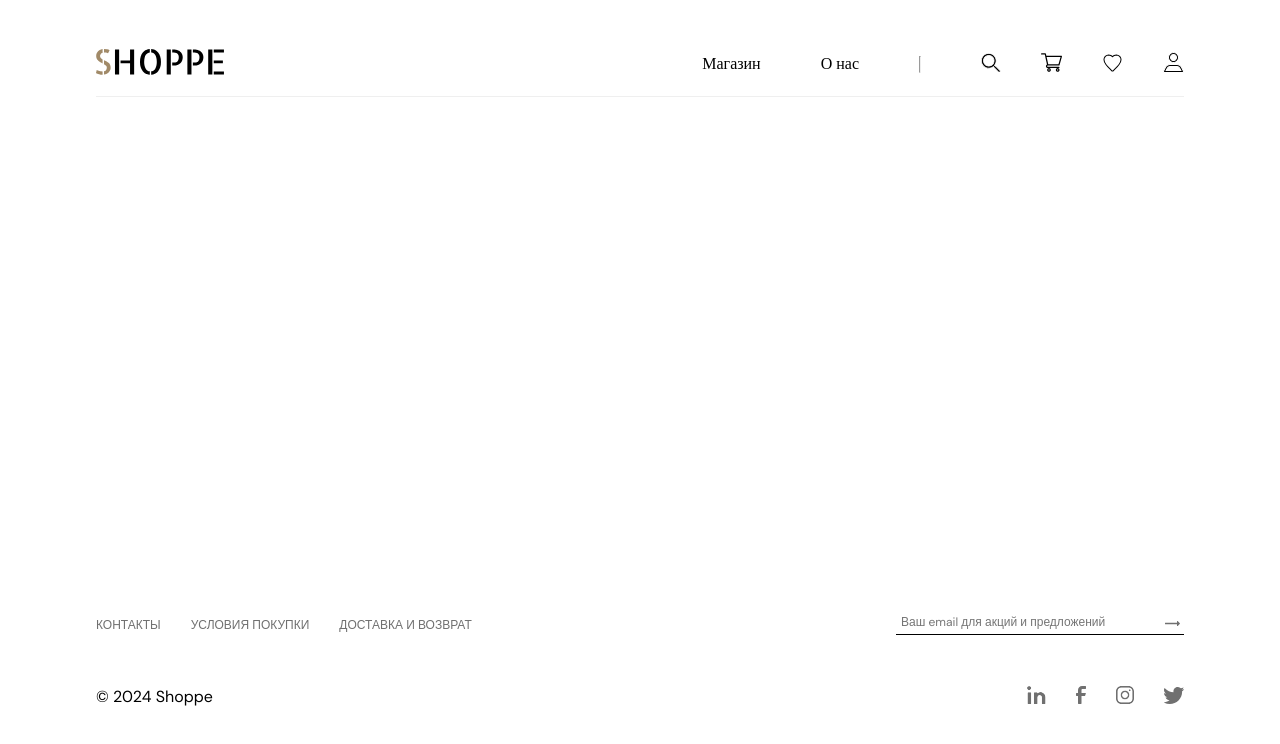
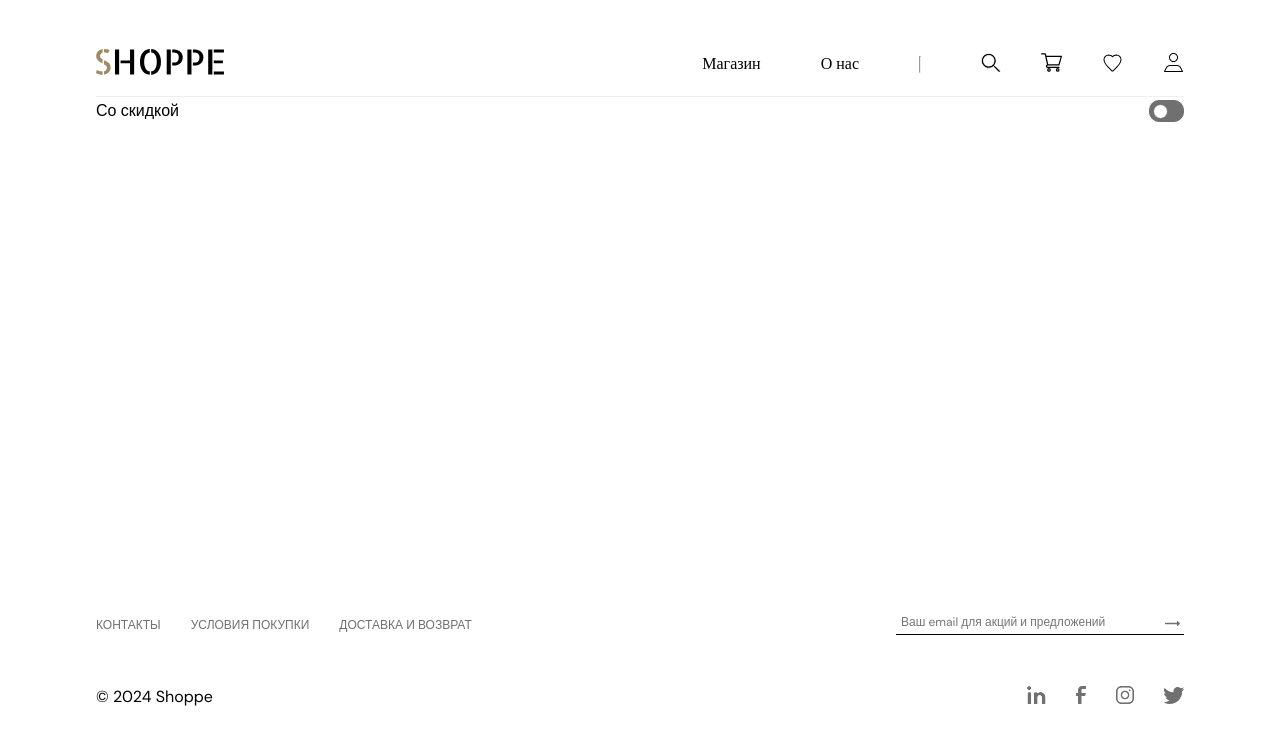
Before and after one commit to grabelnikovRus/my-shop, a Next.js app: page / in a window 1280 px wide. Shown: the top 744 px of the page. Built offline with nearby package versions, Linux system fonts and the light colour scheme.

Commit message:
2-catalog: add Toggle

```diff
--- a/app/page.tsx
+++ b/app/page.tsx
@@ -1,6 +1,11 @@
-import Image from "next/image";
+"use client"
+
 import styles from "./page.module.css";
+import { Toggle } from "@/components";
 
 export default function Home() {
-  return <div className={styles.page}></div>;
+  return <div className={styles.page}>
+    <Toggle onChange={(a) => console.log(a)} value={true} label="Со скидкой" />
+
+    </div>;
 }
--- /dev/null
+++ b/components/Toggle/Toggle.module.css
@@ -0,0 +1,44 @@
+.root {
+  display: flex;
+  align-items: center;
+  justify-content: space-between;
+}
+
+.label {
+  font-family: var(--font-dm);
+  font-size: 16px;
+  line-height: 27px;
+}
+
+.btn {
+  position: relative;
+  width: 35px;
+  height: 22px;
+  background: var(--gray-light);
+  border: 1px solid var(--gray-dark);
+  border-radius: 10px;
+  cursor: pointer;
+  transition: all 0.2s ease-in-out;
+}
+
+.btn::before {
+  content: "";
+  display: block;
+  position: absolute;
+  background: var(--white);
+  height: 13px;
+  width: 13px;
+  top: 3px;
+  left: 15px;
+  border-radius: 50%;
+  border: 1px solid var(--gray-dark);
+  transition: all 0.2s ease-in-out;
+}
+
+.active.btn {
+  background: var(--gray-dark);
+}
+
+.active.btn::before {
+  left: 3px;
+}
--- /dev/null
+++ b/components/Toggle/Toggle.tsx
@@ -0,0 +1,29 @@
+"use client"
+import { useEffect, useId, useState } from "react"
+import { ToggleProps } from "./types"
+import cn from "classnames"
+
+import s from "./Toggle.module.css"
+
+export const Toggle = ({ label, onChange, defaulValue, value }: ToggleProps) => {
+  const [curValue, setCurValue] = useState(defaulValue ?? false)
+  const id = useId()
+
+  const onClickToggle = () => {
+    onChange(!curValue)
+    setCurValue(!curValue)
+  }
+
+  useEffect(() => {
+    setCurValue(value)
+  }, [value])
+
+  return (
+    <div className={s.root}>
+      <label htmlFor={id} className={s.label}>
+        {label}
+      </label>
+      <button id={id} className={cn(s.btn, { [s.active]: curValue })} onClick={onClickToggle}/>
+    </div>
+  )
+}
--- /dev/null
+++ b/components/Toggle/types.ts
@@ -0,0 +1,6 @@
+export interface ToggleProps {
+  label: string
+  value: boolean
+  onChange: (val: boolean) => void
+  defaulValue?: boolean
+}
--- a/components/index.ts
+++ b/components/index.ts
@@ -3,3 +3,4 @@ export { Button } from "./Button/Button";
 export { Footer } from "./Footer/Footer";
 export { Input } from "./Input/Input";
 export { Notification } from "./Notification/Notification";
+export { Toggle } from "./Toggle/Toggle";
```
